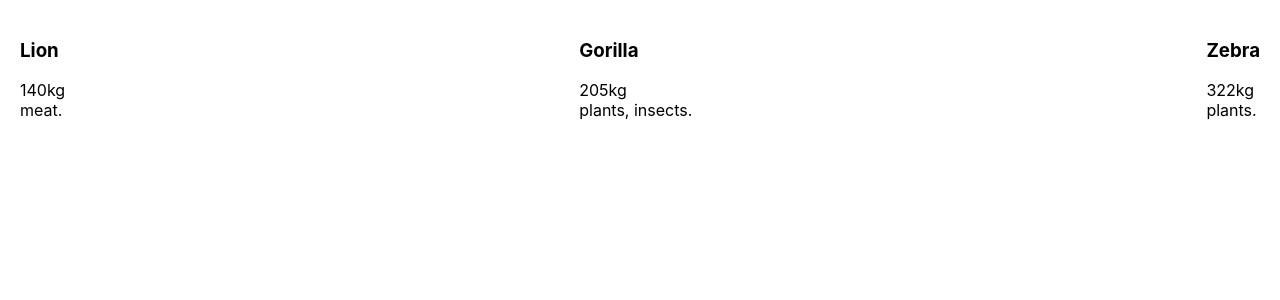
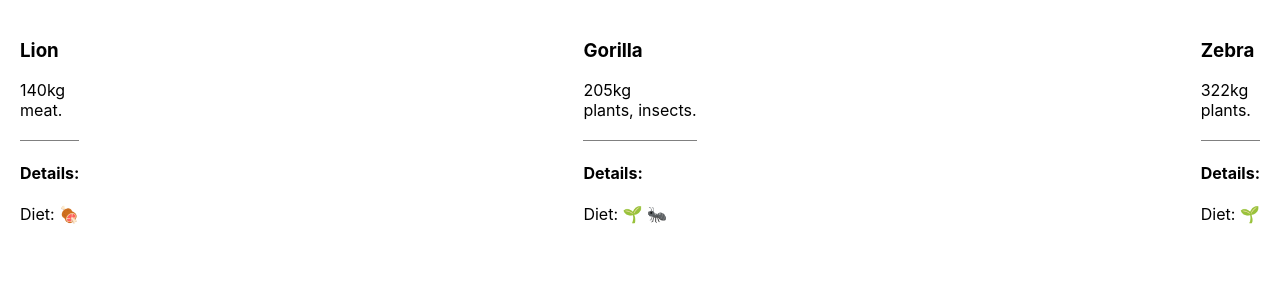
Before and after one commit to NateOs/wrapper-tutorial, a React (Create React App) app: page / in a window 1280 px wide. Shown: the top 300 px of the page. Built offline with nearby package versions, Linux system fonts and the light colour scheme.

Commit message:
creating animaldetails component

```diff
--- a/src/components/AnimalCard/AnimalCard.js
+++ b/src/components/AnimalCard/AnimalCard.js
@@ -1,5 +1,6 @@
 import React from "react";
 import PropTypes from "prop-types";
+import AnimalDetails from "../AnimalDetails/AnimalDetails";
 
 export default function AnimalCard({ diet, name, size }) {
   return (
@@ -7,6 +8,7 @@
       <h3>{name}</h3>
       <div>{size}kg</div>
       <div>{diet.join(", ")}.</div>
+      <AnimalDetails diet={diet} />
     </div>
   );
 }
--- /dev/null
+++ b/src/components/AnimalDetails/AnimalDetails.css
@@ -0,0 +1,4 @@
+.details {
+    border-top: gray solid 1px;
+    margin: 20px 0;
+}
--- /dev/null
+++ b/src/components/AnimalDetails/AnimalDetails.js
@@ -0,0 +1,30 @@
+import React from 'react';
+import PropTypes from 'prop-types';
+import './AnimalDetails.css';
+
+function convertFood(food) {
+  switch(food) {
+    case 'insects':
+      return '🐜';
+    case 'meat':
+      return '🍖';
+    case 'plants':
+    default:
+      return '🌱';
+  }
+}
+
+export default function AnimalDetails({ diet }) {
+  return(
+    <div className="details">
+      <h4>Details:</h4>
+      <div>
+        Diet: {diet.map(food => convertFood(food)).join(' ')}
+      </div>
+    </div>
+  )
+}
+
+AnimalDetails.propTypes = {
+  diet: PropTypes.arrayOf(PropTypes.string).isRequired,
+}
--- a/src/components/App/App.js
+++ b/src/components/App/App.js
@@ -7,13 +7,8 @@
 function App() {
   return (
     <div className="wrapper">
-      {animals.map((animal) => (
-        <AnimalCard
-          diet={animal.diet}
-          key={animal.name}
-          name={animal.name}
-          size={animal.size}
-        />
+      {animals.map(({ diet, name, size }) => (
+        <AnimalCard diet={diet} key={name} name={name} size={size} />
       ))}
     </div>
   );
```
